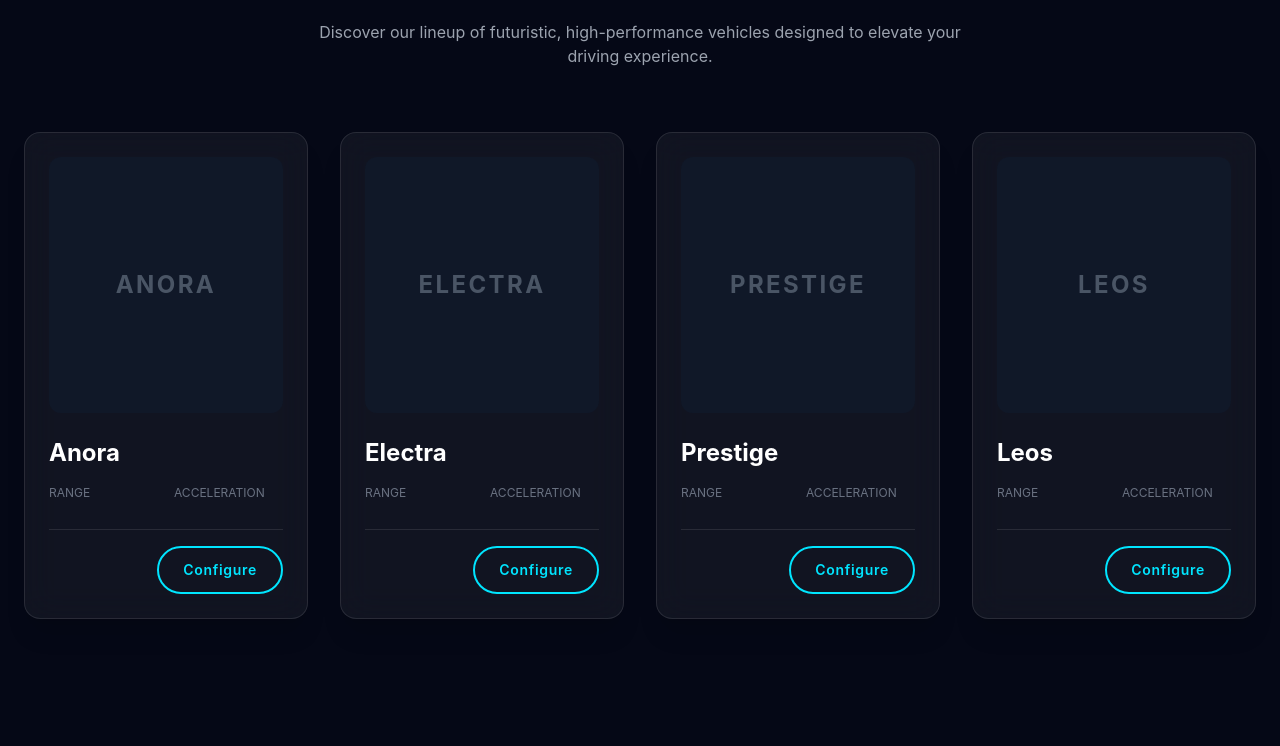
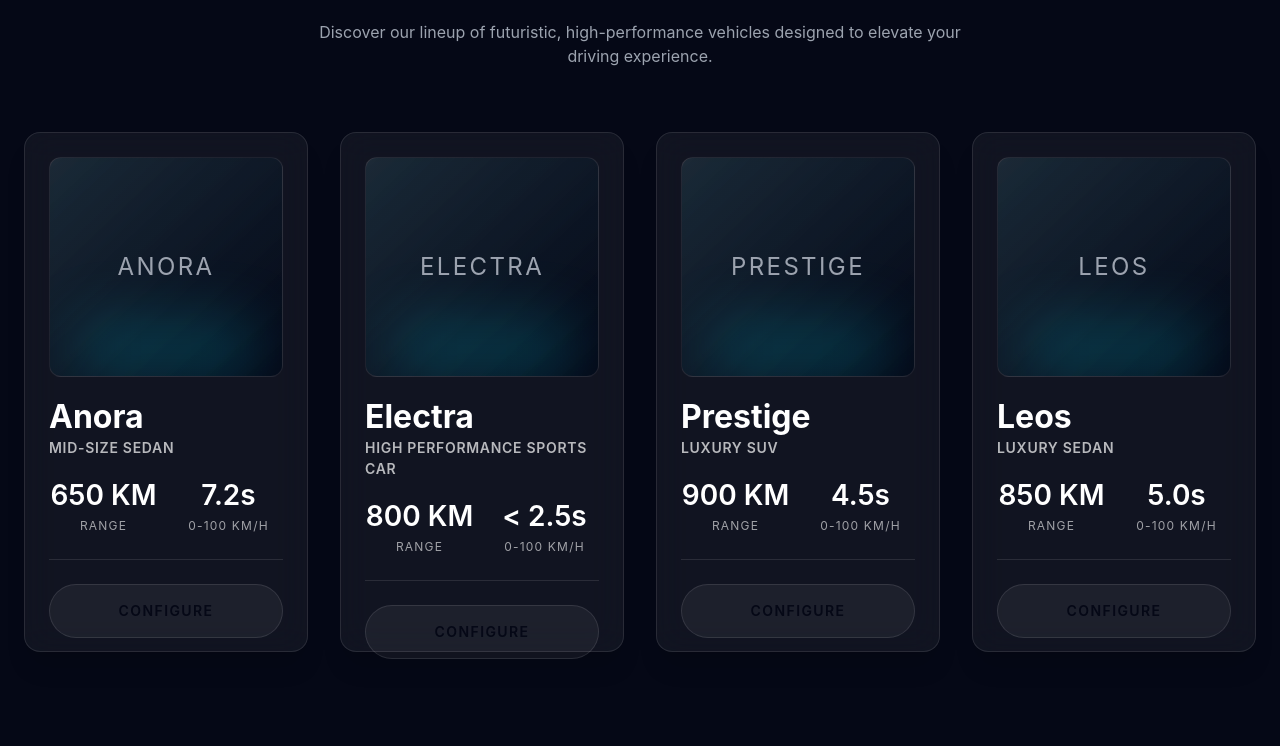
Before and after one commit to KasunV-git/APEX, a React (Vite) app: page / in a window 1280 px wide. Shown: the part 940-1686 px from the top of the page. Built offline with nearby package versions, Linux system fonts and the light colour scheme; the HTML template or start-up script is replaced by a standard one.

Commit message:
feat: implement Card component, vehicle and statistics data sets, and Statistics and VehicleCard sections

```diff
--- a/src/components/ui/Card.jsx
+++ b/src/components/ui/Card.jsx
@@ -4,6 +4,7 @@ const Card = ({ children, className = '', ...props }) => {
   return (
     <motion.div
       whileHover={{ y: -10 }}
+      transition={{ duration: 0.4, ease: "easeOut" }}
       className={`bg-white/5 backdrop-blur-lg border border-white/10 rounded-2xl p-6 shadow-xl ${className}`}
       {...props}
     >
--- a/src/data/statistics.js
+++ b/src/data/statistics.js
@@ -1,8 +1,6 @@
 export const statistics = [
-  { id: 1, label: "Vehicles Delivered", value: 50000, suffix: "+" },
-  { id: 2, label: "Superchargers Worldwide", value: 12000, suffix: "" },
-  { id: 3, label: "Autopilot Miles Driven", value: 2, suffix: "B" },
-  { id: 4, label: "Carbon Offset (Tons)", value: 500, suffix: "k" }
+  { label: "Vehicle Models", end: 4, color: "text-primary" },
+  { label: "Years of Innovation", end: 15, suffix: "+", color: "text-secondary" },
+  { label: "Future Technologies", end: 50, suffix: "+", color: "text-accent" },
+  { label: "Design Excellence", end: 100, suffix: "%", color: "text-primary" }
 ];
-
-export default statistics;
--- a/src/data/vehicles.js
+++ b/src/data/vehicles.js
@@ -14,6 +14,8 @@ export const vehicles = [
       "Modern Safety Systems",
       "Balanced Performance"
     ],
+    range: "650 KM",
+    acceleration: "7.2s",
     highlights: [
       "Fuel Efficient",
       "Spacious Cabin",
@@ -46,6 +48,8 @@ export const vehicles = [
       "Track Focused Engineering",
       "Intelligent Performance Control"
     ],
+    range: "800 KM",
+    acceleration: "< 2.5s",
     highlights: [
       "1000+ HP",
       "Hybrid Hypercar Technology",
@@ -78,6 +82,8 @@ export const vehicles = [
       "Advanced Suspension",
       "Intelligent Comfort Systems"
     ],
+    range: "900 KM",
+    acceleration: "4.5s",
     highlights: [
       "Executive Lounge Package",
       "Hybrid Efficiency",
@@ -109,6 +115,8 @@ export const vehicles = [
       "Premium Interior Design",
       "Intelligent Driving Assistance"
     ],
+    range: "850 KM",
+    acceleration: "5.0s",
     highlights: [
       "Executive Rear Seating",
       "Luxury Craftsmanship",
--- a/src/sections/Statistics/Statistics.jsx
+++ b/src/sections/Statistics/Statistics.jsx
@@ -1,6 +1,7 @@
 import { useEffect, useState } from 'react';
 import { motion } from 'framer-motion';
 import { useInView } from 'react-intersection-observer';
+import { statistics } from '../../data/statistics';
 
 const Counter = ({ end, duration = 2, suffix = '' }) => {
   const [count, setCount] = useState(0);
@@ -34,12 +35,7 @@ const Counter = ({ end, duration = 2, suffix = '' }) => {
 };
 
 const Statistics = () => {
-  const stats = [
-    { label: "Vehicle Models", end: 4, color: "text-primary" },
-    { label: "Horsepower", end: 1000, suffix: "+", color: "text-secondary" },
-    { label: "Future Technologies", end: 50, suffix: "+", color: "text-accent" },
-    { label: "Design Excellence", end: 100, suffix: "%", color: "text-primary" }
-  ];
+  const stats = statistics;
 
   return (
     <section className="py-20 border-y border-glass-border bg-surface/30">
--- a/src/sections/Vehicles/VehicleCard.jsx
+++ b/src/sections/Vehicles/VehicleCard.jsx
@@ -1,35 +1,46 @@
 import Card from '../../components/ui/Card';
 import Button from '../../components/ui/Button';
 
-const VehicleCard = ({ vehicle }) => {
+const VehicleCard = ({ vehicle, onClick }) => {
   return (
-    <Card className="flex flex-col h-full group">
-      <div className="relative h-48 md:h-64 mb-6 overflow-hidden rounded-xl bg-gray-900 flex items-center justify-center">
-        {/* Placeholder for actual image */}
-        <div className="text-gray-600 font-bold uppercase tracking-widest text-2xl group-hover:scale-110 transition-transform duration-500">
+    <Card
+      onClick={() => onClick && onClick(vehicle)}
+      className="flex flex-col h-[520px] p-6 cursor-pointer group hover:border-primary/40 hover:shadow-[0_0_30px_rgba(0,229,255,0.15)] transition-all duration-500"
+    >
+      {/* 1. Image Area (220px fixed height) */}
+      <div className="relative h-[220px] shrink-0 mb-6 overflow-hidden rounded-xl bg-gradient-to-br from-surface to-background border border-glass-border flex items-center justify-center">
+        <div className="absolute inset-0 bg-primary/5 mix-blend-overlay"></div>
+        {/* Placeholder text mimicking a 3D model/image */}
+        <div className="text-text-muted font-heading uppercase tracking-widest text-2xl group-hover:scale-110 transition-transform duration-700 ease-out z-10">
           {vehicle.name}
+        </div>
+        {/* Decorative lighting */}
+        <div className="absolute bottom-0 left-1/2 -translate-x-1/2 w-3/4 h-1/4 bg-primary/20 blur-[30px]"></div>
+      </div>
+
+      {/* 2. Vehicle Name Area */}
+      <div className="mb-5 text-left">
+        <h3 className="text-[32px] font-bold font-heading leading-none mb-1">{vehicle.name}</h3>
+        <p className="text-[14px] text-text opacity-70 tracking-wider uppercase font-semibold">{vehicle.category}</p>
+      </div>
+
+      {/* 3. Metrics Section */}
+      <div className="grid grid-cols-2 gap-4 mb-6">
+        <div className="flex flex-col items-center text-center">
+          <p className="text-[28px] font-semibold text-text leading-tight">{vehicle.range}</p>
+          <p className="text-[12px] text-text opacity-60 uppercase tracking-widest mt-1">Range</p>
+        </div>
+        <div className="flex flex-col items-center text-center">
+          <p className="text-[28px] font-semibold text-text leading-tight">{vehicle.acceleration}</p>
+          <p className="text-[12px] text-text opacity-60 uppercase tracking-widest mt-1">0-100 km/h</p>
         </div>
       </div>
 
-      <div className="flex-grow">
-        <h3 className="text-2xl font-bold mb-1">{vehicle.name}</h3>
-        <p className="text-primary text-sm font-semibold mb-4 uppercase tracking-wider">{vehicle.type}</p>
-
-        <div className="grid grid-cols-2 gap-4 mb-6">
-          <div>
-            <p className="text-gray-500 text-xs uppercase mb-1">Range</p>
-            <p className="text-white font-medium">{vehicle.range}</p>
-          </div>
-          <div>
-            <p className="text-gray-500 text-xs uppercase mb-1">Acceleration</p>
-            <p className="text-white font-medium">{vehicle.acceleration}</p>
-          </div>
-        </div>
-      </div>
-
-      <div className="flex items-center justify-between mt-auto pt-4 border-t border-white/10">
-        <span className="text-xl font-bold">{vehicle.price}</span>
-        <Button variant="outline" className="py-2 px-4 text-sm">Configure</Button>
+      {/* 4. Button Positioning & Divider */}
+      <div className="mt-auto pt-6 border-t border-glass-border flex justify-center">
+        <Button className="w-full py-4 text-sm font-bold tracking-widest uppercase bg-surface hover:bg-primary hover:text-background border border-glass-border transition-colors shadow-none group-hover:shadow-[0_0_15px_rgba(0,229,255,0.2)]">
+          Configure
+        </Button>
       </div>
     </Card>
   );
```
